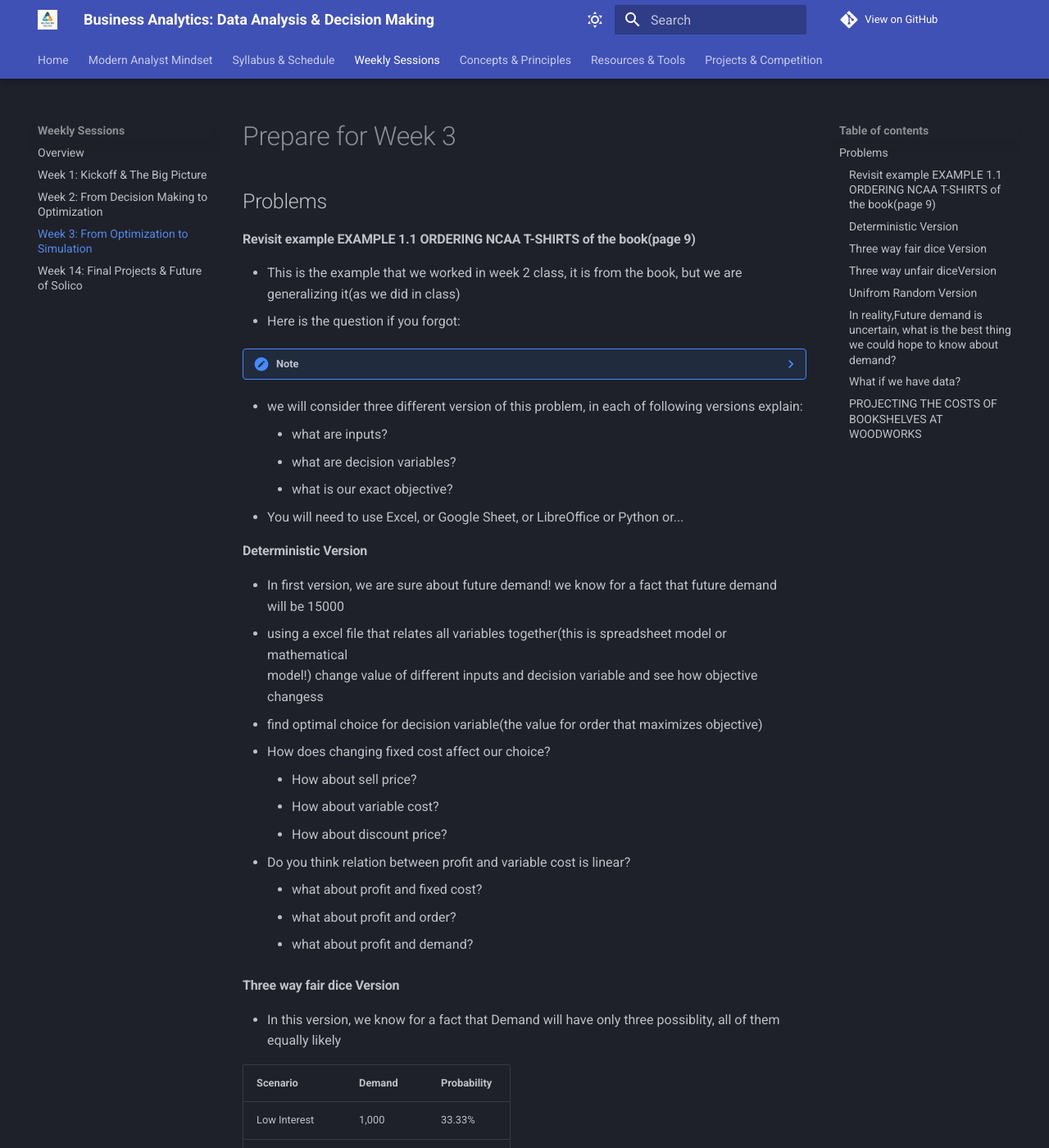
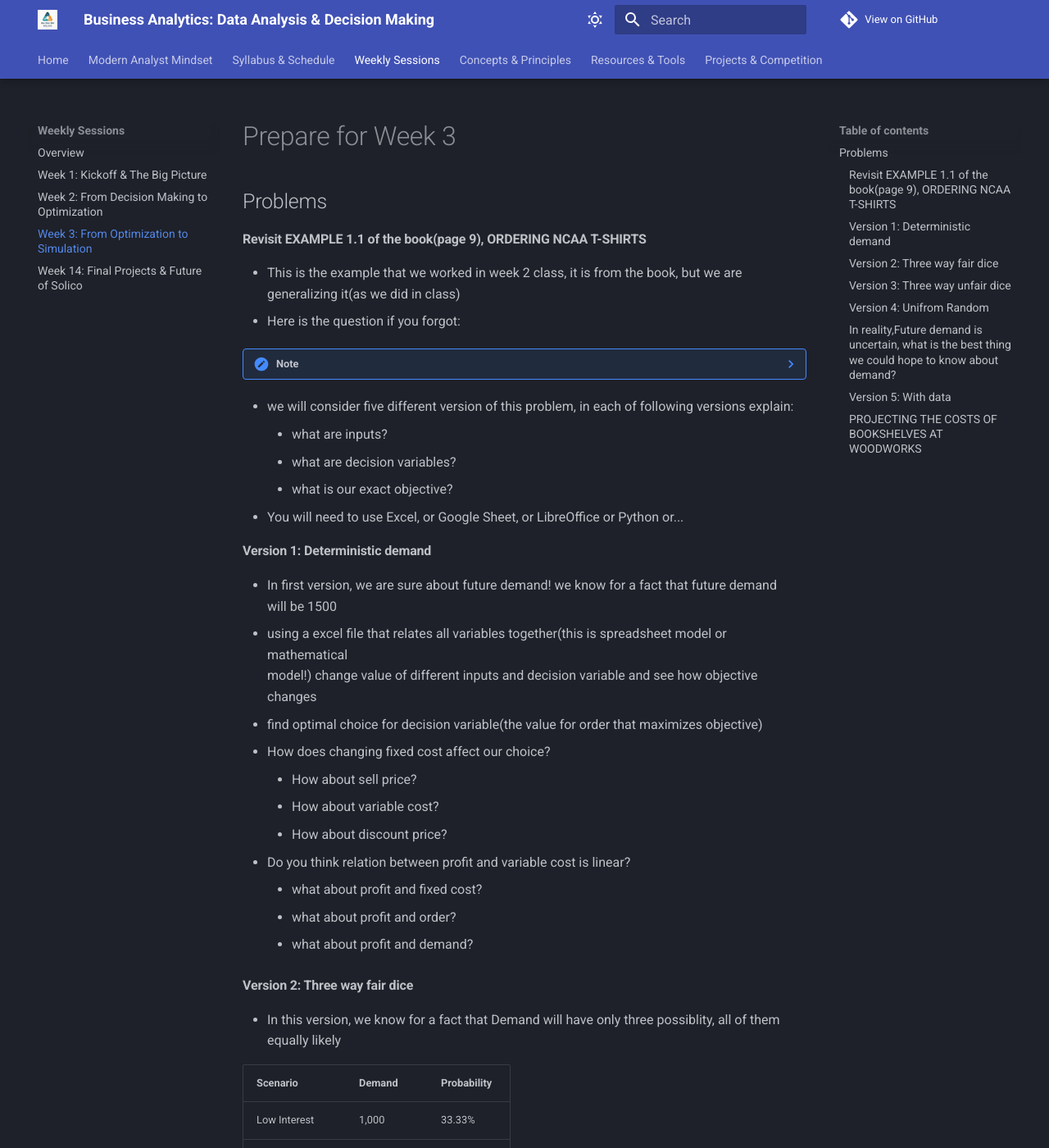
Before and after one commit to TheLoggicalOne/BA_for_Solico, an MkDocs documentation site: the page built from docs/weeks/week03.md, in a window 1280 px wide and 1400 px high. Shown: the whole window at 82% size. Built offline with MkDocs 1.6.1 and Material for MkDocs 9.7.7, drawn with Linux system fonts in a browser that asks for light colours; comment, search, counter and statistics services are not loaded; some of the changed text lies outside the part shown.

Commit message:
small edit

```diff
--- a/docs/weeks/week03.md
+++ b/docs/weeks/week03.md
@@ -2,7 +2,7 @@
 
 
 ## Problems
-#### Revisit example EXAMPLE  1.1 ORDERING NCAA T-SHIRTS of the book(page 9)
+#### Revisit  EXAMPLE  1.1 of the book(page 9), ORDERING NCAA T-SHIRTS
 - This is the example that we worked in week 2 class, it is from the book, but we are generalizing it(as we did in class)
 - Here is the question if you forgot:
 ??? note
@@ -16,18 +16,17 @@
     is thinking about ordering 1450 T-shirts, but he wants to build a spreadsheet model that will
     let him experiment with the uncertain demand and his order quantity. How should he proceed?
 
-- we will consider three different version of this problem, in each of following versions explain:
+- we will consider five different version of this problem, in each of following versions explain:
     - what are inputs?
     - what are decision variables?
     - what is our exact objective?
 - You will need to use Excel, or Google Sheet, or LibreOffice or Python or...
 
-#### Deterministic Version
-
+#### Version 1: Deterministic demand
 - In first version, we are sure about future demand! we know for a fact that future demand
-will be 15000
+will be 1500
 - using a excel file that relates all variables together(this is spreadsheet model or mathematical
-model!) change value of different inputs and decision variable and see how objective changess
+model!) change value of different inputs and decision variable and see how objective changes
 - find optimal choice for decision variable(the value for order that maximizes objective)
 - How does changing fixed cost affect our choice?
     - How about sell price?
@@ -38,7 +37,7 @@ model!) change value of different inputs and decision variable and see how objec
     - what about profit and order?
     - what about profit and demand?
 
-#### Three way fair dice Version
+#### Version 2: Three way fair dice
 - In this version, we know for a fact that Demand will have only three possiblity, all of them
 equally likely
 
@@ -58,7 +57,7 @@ single objective function?
 - One crazy guy says that the best choice is to order 2000, can you convince him that he is wrong?
 
 
-#### Three way unfair diceVersion
+#### Version 3: Three way unfair dice
 - In this version, we know for a fact that Demand will have only three possiblity, with following
 probailities
 
@@ -68,7 +67,7 @@ probailities
 |Medium Interest |1,500|35%|
 |High Interest|2,000|25%|
 
-#### Unifrom Random Version
+#### Version 4: Unifrom Random
 - In this version, we know (for a fact!) that demand is a number between 500 to 2500, and it could
 be any of these numbers, all with same chance
 - again, The data analyst, says that when we face a random variable, our best guess is its average
@@ -81,7 +80,7 @@ value so we should assume demand is 1500, and then find optimal order for this d
 
 #### In reality,Future demand is uncertain, what is the best thing we could hope to know about demand?
 - How should we solve decision making problems that depend on future uncertain demand(or any other variable that is uncertain)?
-#### What if we have data?
+#### Version 5: With data
 - in this version, we don't know anything magical about demand, the only thing that we know is
 history of our previus three years demand at the same event:
 
```
